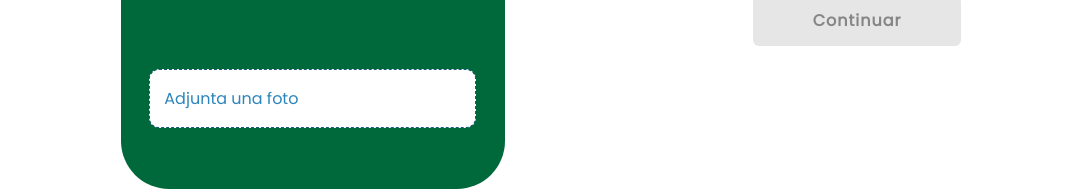
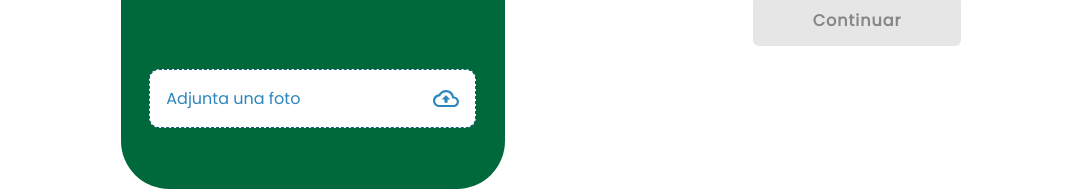
Before and after one commit to DannyDC94/poke-app, an Angular app: page /register in a window 1280 px wide. Shown: the part 681-872 px from the top of the page, without its empty margins (0-1071 px from the left). Built offline with nearby package versions, Linux system fonts and the light colour scheme.

Commit message:
Fixed Designer

```diff
--- a/src/app/components/load-image/load-image.component.html
+++ b/src/app/components/load-image/load-image.component.html
@@ -8,9 +8,22 @@
     </div>
   </div>
   <div *ngIf="!isImageLoad" class="container-load">
-    <div class="input-file">
-      <span>Adjunta una foto</span>
-      <input type="file" (change)="onFileChange($event)" />
+    <div [hidden]="imageUrl" class="row input-file">
+      <div class="col-8 label-load">
+        <span>Adjunta una foto</span>
+      </div>
+      <div class="col-4 img-file">
+        <input type="file" (change)="onFileChange($event)" />
+        <img class="load-img" src="assets/icons/cloud_upload.svg"/>
+      </div>
+    </div>
+    <div [hidden]="!imageUrl" class="row input-file">
+      <div class="col-8 label-load">
+        <span>{{nameImage}}</span>
+      </div>
+      <div class="col-4 img-file">
+        <img class="load-img delete" (click)="deleteImage()" src="assets/icons/trash.svg"/>
+      </div>
     </div>
   </div>
   <div *ngIf="isImageLoad" class="data-user">
--- a/src/app/components/load-image/load-image.component.scss
+++ b/src/app/components/load-image/load-image.component.scss
@@ -89,10 +89,24 @@ img {
   border-radius: 10px;
 }
 
+.label-load {
+  text-align: left;
+  display: flex;
+  align-items: center;
+}
+
 .input-file {
-  width: 100%;
   height: 100%;
-  position: relative;
+}
+
+.input-file img {
+  height: 30%;
+  border-radius: 0;
+}
+
+.input-file .delete {
+  height: 40%;
+  border-radius: 0;
 }
 
 .input-file input {
@@ -104,13 +118,20 @@ img {
 }
 
 .input-file span {
-  position: absolute;
-  top: 50%;
-  left: 25%;
-  transform: translate(-50%, -50%);
   color: #2C85BC;
+  margin-left: 1rem;
 }
 
 .data-user {
   margin: 1rem 2rem 0;
 }
+
+.img-file {
+  display: flex;
+  align-items: center;
+  justify-content: flex-end;
+}
+
+.load-img {
+  margin-right: 1rem;
+}
--- a/src/app/components/load-image/load-image.component.ts
+++ b/src/app/components/load-image/load-image.component.ts
@@ -9,6 +9,7 @@ export class LoadImageComponent implements OnInit {
   @Input() isImageLoad: boolean = false;
   @Output() sendImage = new EventEmitter<any>();
   imageUrl: string = '';
+  nameImage: string = '';
   user: any;
   constructor() { }
 
@@ -24,6 +25,7 @@ export class LoadImageComponent implements OnInit {
     const reader = new FileReader();
     if (event.target.files && event.target.files.length) {
       const [file] = event.target.files;
+      this.nameImage = file.name;
       reader.readAsDataURL(file);
       reader.onload = () => {
         this.imageUrl = reader.result as string;
@@ -32,4 +34,9 @@ export class LoadImageComponent implements OnInit {
     }
   }
 
+  deleteImage() {
+    this.nameImage = '';
+    this.imageUrl = '';
+  }
+
 }
```
Also changed, not shown: 1 other file (tests, documents, lock files or other folders).
